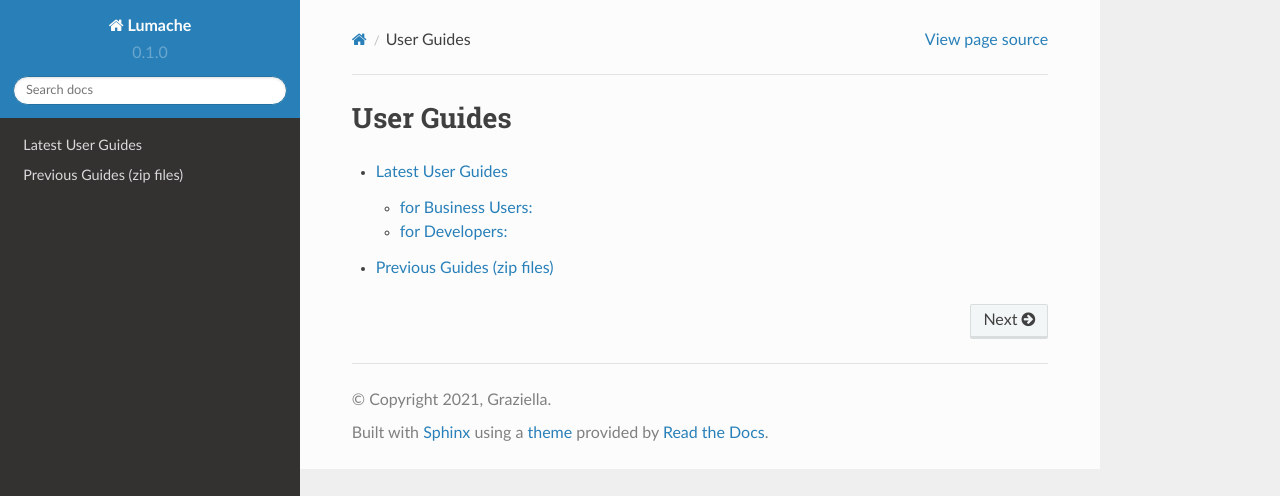
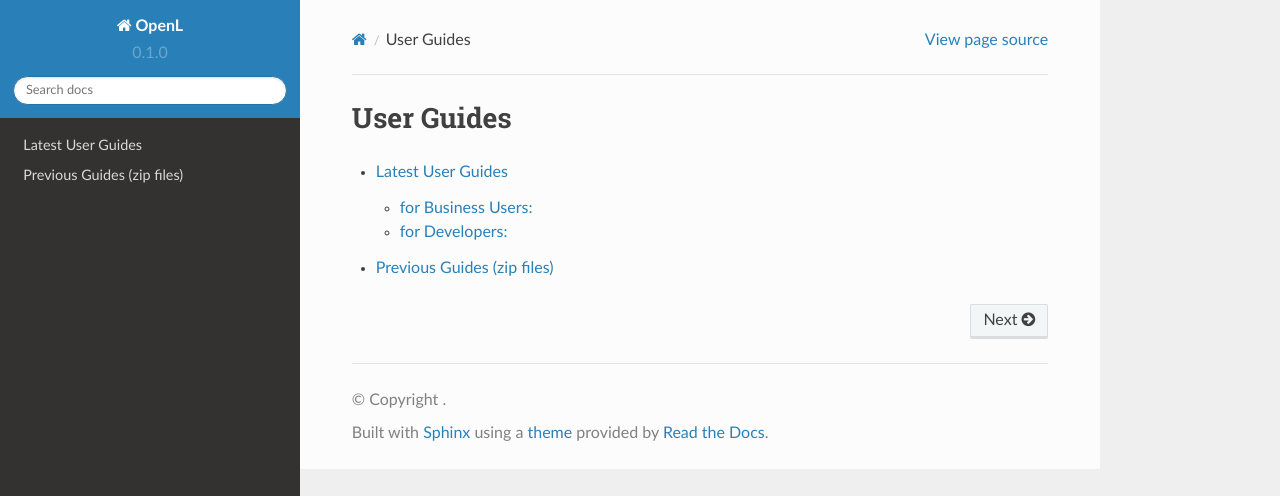
Before and after one commit to EISTW/rtd-test01, a Sphinx documentation site: the page built from docs/source/index.rst, in a window 1280 px wide. Shown: the top 496 px of the page. Built offline with Sphinx 7.4.7 and the Read the Docs theme 2.0.0, drawn with Linux system fonts in a browser that asks for light colours.

Commit message:
Update conf.py

```diff
--- a/docs/source/conf.py
+++ b/docs/source/conf.py
@@ -2,10 +2,7 @@
 
 # -- Project information
 
-project = 'Lumache'
-copyright = '2021, Graziella'
-author = 'Graziella'
-
+project = 'OpenL'
 release = '0.1'
 version = '0.1.0'
 
```
